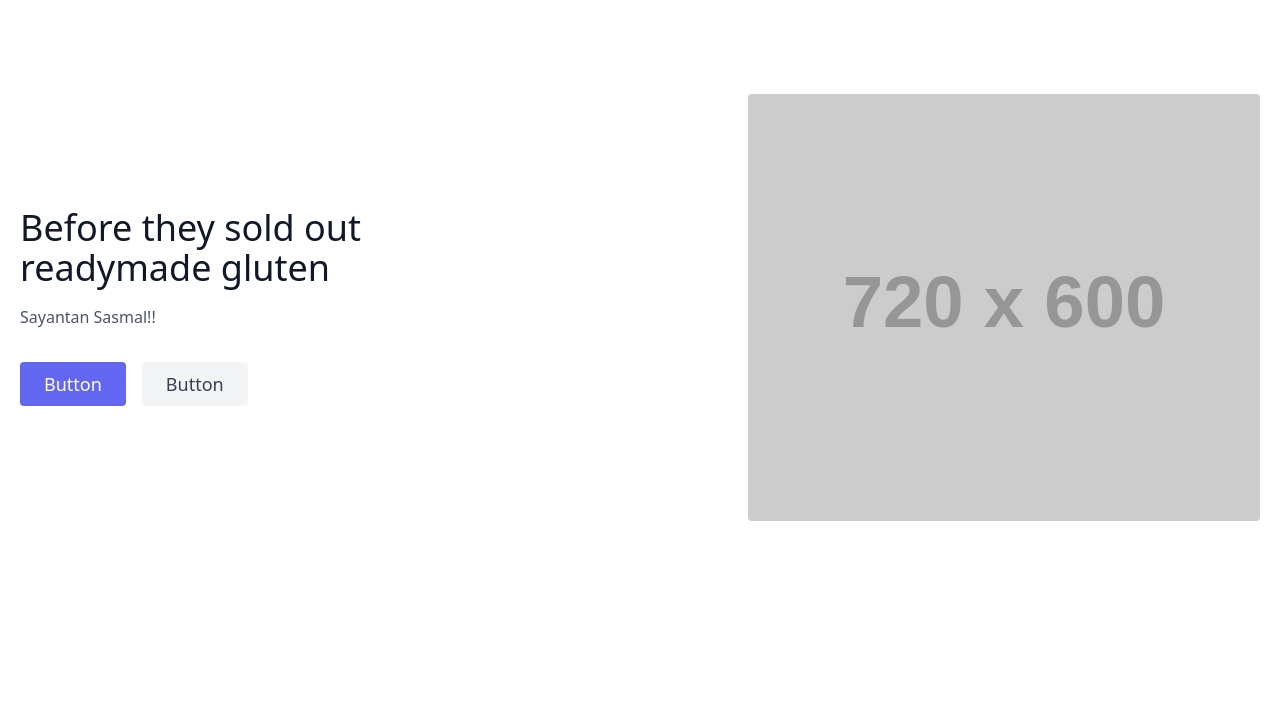
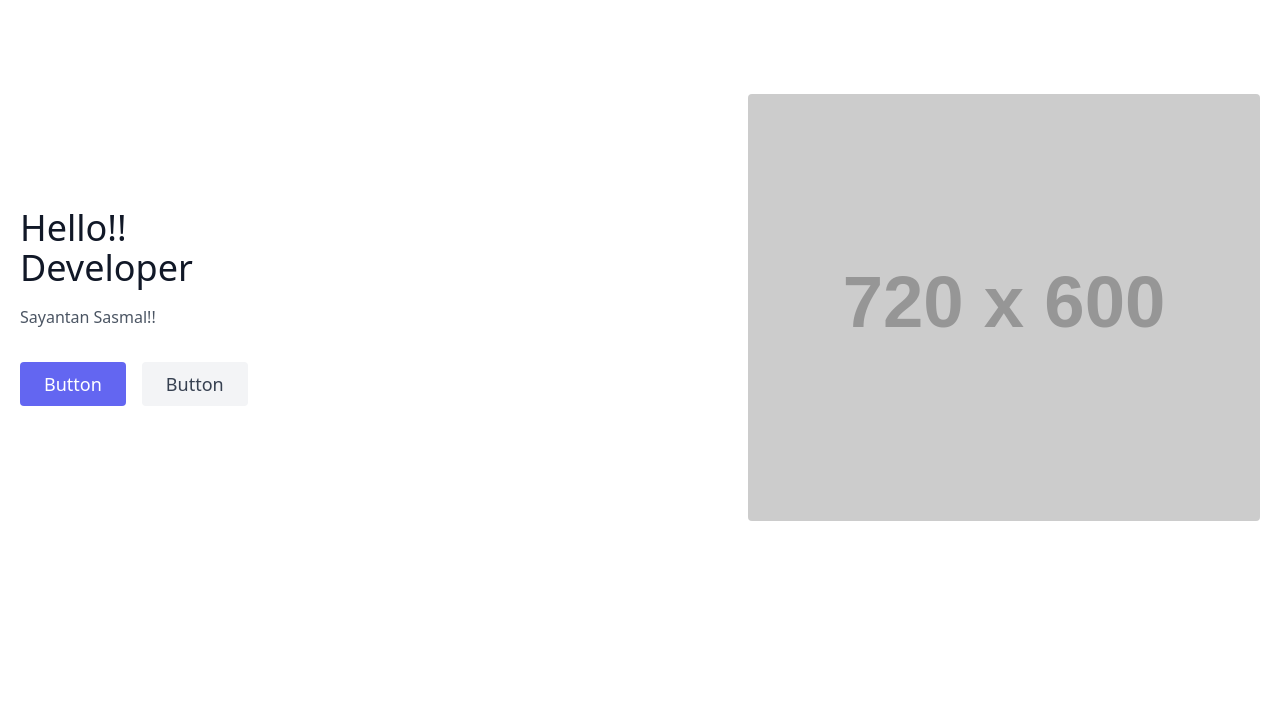
Before and after one commit to Sayantan2506/Sayantan2506, a plain HTML site: page index.html in a window 1280 px wide. Shown: the part 82-792 px from the top of the page. Drawn offline with nearby package versions, Linux system fonts and the light colour scheme; placeholder pictures from the web are drawn by us.

Commit message:
Update index.html

```diff
--- a/index.html
+++ b/index.html
@@ -35,8 +35,8 @@
       <section class="text-gray-600 body-font">
         <div class="container mx-auto flex px-5 py-24 md:flex-row flex-col items-center">
           <div class="lg:flex-grow md:w-1/2 lg:pr-24 md:pr-16 flex flex-col md:items-start md:text-left mb-16 md:mb-0 items-center text-center">
-            <h1 class="title-font sm:text-4xl text-3xl mb-4 font-medium text-gray-900">Before they sold out
-              <br class="hidden lg:inline-block">readymade gluten
+            <h1 class="title-font sm:text-4xl text-3xl mb-4 font-medium text-gray-900">Hello!!
+              <br class="hidden lg:inline-block">Developer
             </h1>
             <p class="mb-8 leading-relaxed">Sayantan Sasmal!!</p>
             <div class="flex justify-center">
```
